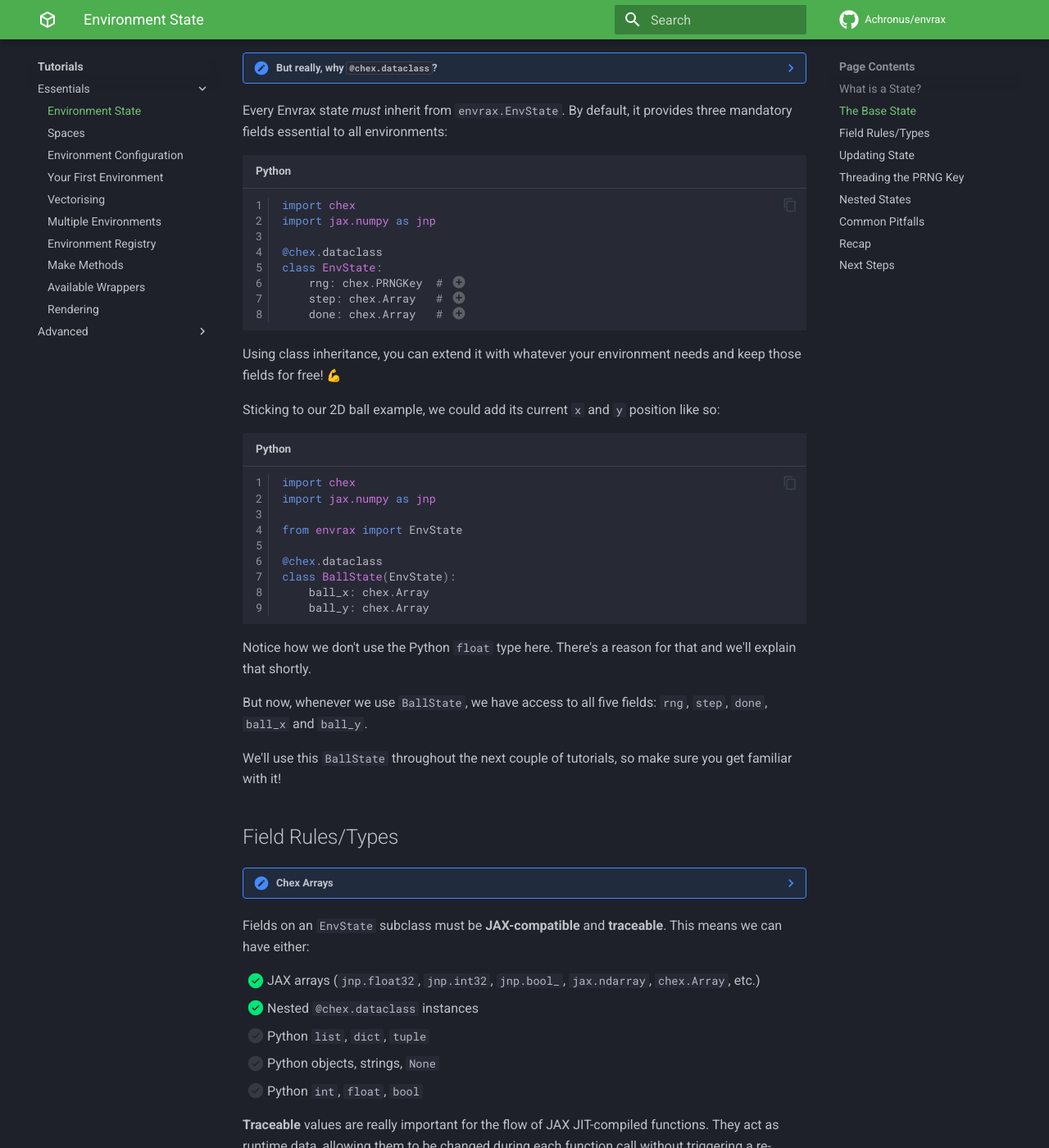
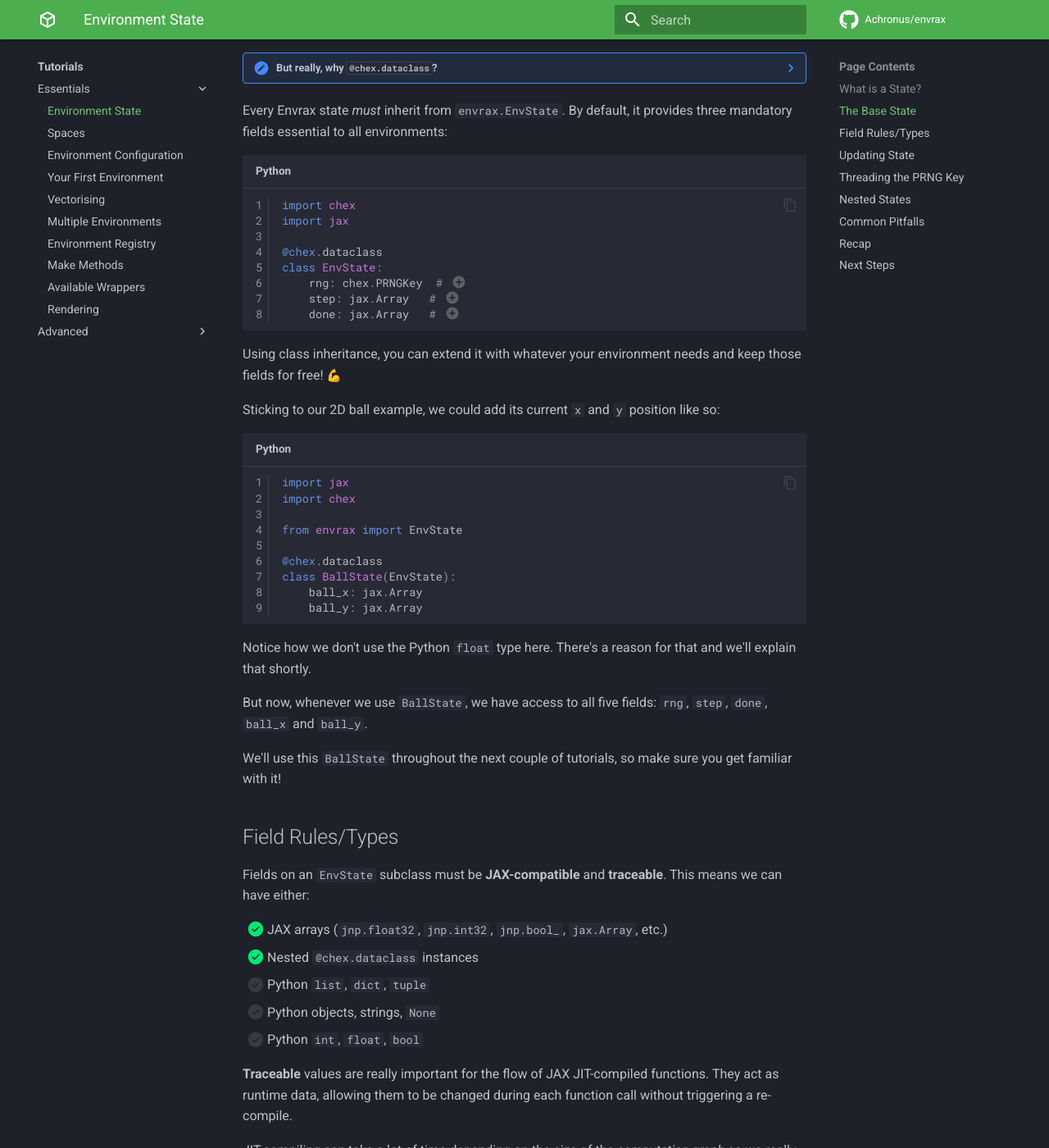
Before and after one commit to Achronus/envrax, an MkDocs documentation site: the page built from docs/tutorials/essentials/state.md, in a window 1280 px wide and 1400 px high, scrolled down 1179 px. Shown: the whole window at 82% size. Built offline with MkDocs 1.6.1 and Material for MkDocs 9.7.7, drawn with Linux system fonts in a browser that asks for light colours; emoji names are drawn with the system emoji font; comment, search, counter and statistics services are not loaded; some of the changed text lies outside the part shown.

Commit message:
docs(chex): Updated mention of `chex.Array` in favour of `jax.Array`.
Also, removed deadlinks.

````diff
--- a/docs/tutorials/essentials/state.md
+++ b/docs/tutorials/essentials/state.md
@@ -44,13 +44,13 @@ Every Envrax state _must_ inherit from `envrax.EnvState`. By default, it provide
 
 ```python
 import chex
-import jax.numpy as jnp
+import jax
 
 @chex.dataclass
 class EnvState:
     rng: chex.PRNGKey  # (1)
-    step: chex.Array   # (2)
-    done: chex.Array   # (3)
+    step: jax.Array   # (2)
+    done: jax.Array   # (3)
 ```
 
 1. `jax.random.key()` threaded through the episode
@@ -62,15 +62,15 @@ Using class inheritance, you can extend it with whatever your environment needs
 Sticking to our 2D ball example, we could add its current `x` and `y` position like so:
 
 ```python
+import jax
 import chex
-import jax.numpy as jnp
 
 from envrax import EnvState
 
 @chex.dataclass
 class BallState(EnvState):
-    ball_x: chex.Array
-    ball_y: chex.Array
+    ball_x: jax.Array
+    ball_y: jax.Array
 ```
 
 Notice how we don't use the Python `float` type here. There's a reason for that and we'll explain that shortly.
@@ -81,14 +81,9 @@ We'll use this `BallState` throughout the next couple of tutorials, so make sure
 
 ## Field Rules/Types
 
-??? note "Chex Arrays"
-    `chex.Array` is a type alias for JAX and NumPy arrays making it a convenient annotation for "any array-like field". It doesn't wrap or modify values at runtime; it just makes type hints more readable.
-
-    For consistency, and convenience, we use them throughout the tutorials anywhere a field holds an array.
-
 Fields on an `EnvState` subclass must be **JAX-compatible** and **traceable**. This means we can have either:
 
-- [x] JAX arrays (`jnp.float32`, `jnp.int32`, `jnp.bool_`, `jax.ndarray`, `chex.Array`, etc.)
+- [x] JAX arrays (`jnp.float32`, `jnp.int32`, `jnp.bool_`, `jax.Array`, etc.)
 - [x] Nested `@chex.dataclass` instances
 - [ ] Python `list`, `dict`, `tuple`
 - [ ] Python objects, strings, `None`
@@ -105,8 +100,8 @@ If you need a fixed-size collection in your `EnvState`, use a JAX array:
 ```python
 @chex.dataclass
 class SnakeState(EnvState):
-    body_positions: chex.Array   # shape: (max_length, 2)
-    body_length: jnp.int32       # how many rows of body_positions are valid
+    body_positions: jax.Array   # shape: (max_length, 2)
+    body_length: jax.Array      # how many rows of body_positions are valid
 ```
 
 ??? warning "Array Shapes"
@@ -175,7 +170,7 @@ The pattern is similar to what we've discussed previously that uses the `@chex.d
 @chex.dataclass
 class FrameStackState(EnvState):
     env_state: EnvState       # forwarded inner state
-    obs_stack: chex.Array     # wrapper-specific data
+    obs_stack: jax.Array     # wrapper-specific data
 ```
 
 That's it! Everything the inner environment provided is preserved, plus whatever its wrapper needs to remember. This is a more advanced topic so we'll build on this in a later tutorial.
````
Also changed, not shown: README.md (+5 -5 lines), docs/starting/index.md (+3 -3 lines), docs/tutorials/advanced/custom-spaces.md (+12 -14 lines), docs/tutorials/advanced/custom-wrapper.md (+26 -24 lines), docs/tutorials/essentials/first-env.md (+17 -12 lines), docs/tutorials/essentials/vectorising.md (+1 -1 lines).
